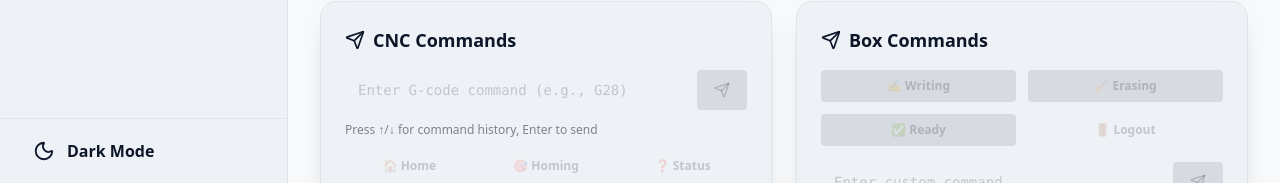
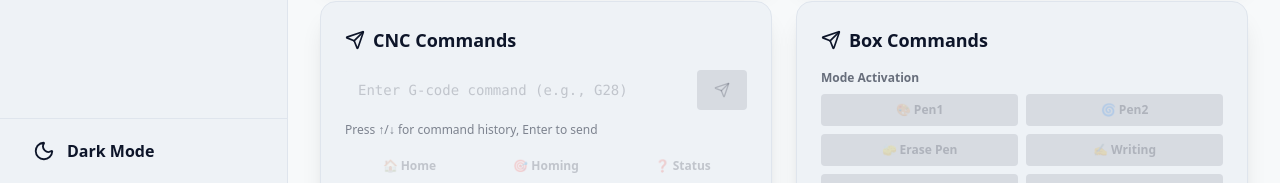
Before and after one commit to Osamaaaothman/fixed-Hardware, a React (Vite) app in the folder nexaboard/: page / in a window 1280 px wide. Shown: the part 617-800 px from the top of the page. Built offline with nearby package versions, Linux system fonts and the light colour scheme; no server answers.

Commit message:
refactor: Standardize localStorage key usage and enhance Box command interface

```diff
--- a/nexaboard/src/pages/StatusPage.jsx
+++ b/nexaboard/src/pages/StatusPage.jsx
@@ -128,8 +128,8 @@ const StatusPage = () => {
         setShowCncPortSelector(false);
         addCncLog("success", `Connected to ${selectedCncPort}`);
         // Save connection state to localStorage for persistence
-        localStorage.setItem('cncConnected', 'true');
-        localStorage.setItem('cncPort', selectedCncPort);
+        localStorage.setItem("cncConnected", "true");
+        localStorage.setItem("cncPort", selectedCncPort);
         await fetchCncStatus();
       } else {
         throw new Error(result.error || "Connection failed");
@@ -151,8 +151,8 @@ const StatusPage = () => {
         toast.success("Disconnected from CNC successfully", { id: toastId });
         addCncLog("info", "Disconnected from CNC");
         // Clear connection state from localStorage
-        localStorage.removeItem('cncConnected');
-        localStorage.removeItem('cncPort');
+        localStorage.removeItem("cncConnected");
+        localStorage.removeItem("cncPort");
         await fetchCncStatus();
       } else {
         throw new Error(result.error || "Disconnect failed");
@@ -257,8 +257,8 @@ const StatusPage = () => {
       toast.success("Connected to Box successfully", { id: toastId });
       setShowBoxPortSelector(false);
       // Save connection state to localStorage for persistence
-      localStorage.setItem('boxConnected', 'true');
-      localStorage.setItem('boxPort', selectedBoxPort);
+      localStorage.setItem("boxConnected", "true");
+      localStorage.setItem("boxPort", selectedBoxPort);
     } catch (error) {
       toast.error(error.message || "Failed to connect to Box", { id: toastId });
     } finally {
@@ -273,8 +273,8 @@ const StatusPage = () => {
       await disconnectBox();
       toast.success("Disconnected from Box successfully", { id: toastId });
       // Clear connection state from localStorage
-      localStorage.removeItem('boxConnected');
-      localStorage.removeItem('boxPort');
+      localStorage.removeItem("boxConnected");
+      localStorage.removeItem("boxPort");
     } catch (error) {
       toast.error(error.message || "Failed to disconnect from Box", {
         id: toastId,
@@ -405,11 +405,11 @@ const StatusPage = () => {
   useEffect(() => {
     const autoReconnect = async () => {
       // Check if CNC was previously connected
-      const cncWasConnected = localStorage.getItem('cncConnected') === 'true';
-      const savedCncPort = localStorage.getItem('cncPort');
+      const cncWasConnected = localStorage.getItem("cncConnected") === "true";
+      const savedCncPort = localStorage.getItem("cncPort");
 
       if (cncWasConnected && savedCncPort) {
-        console.log('[STATUS] Auto-reconnecting to CNC on', savedCncPort);
+        console.log("[STATUS] Auto-reconnecting to CNC on", savedCncPort);
         setSelectedCncPort(savedCncPort);
         try {
           const result = await connectSerial(savedCncPort);
@@ -418,30 +418,30 @@ const StatusPage = () => {
             toast.success(`Reconnected to CNC on ${savedCncPort}`);
           } else {
             // Connection failed, clear stored state
-            localStorage.removeItem('cncConnected');
-            localStorage.removeItem('cncPort');
+            localStorage.removeItem("cncConnected");
+            localStorage.removeItem("cncPort");
           }
         } catch (error) {
-          console.error('[STATUS] Auto-reconnect failed:', error);
-          localStorage.removeItem('cncConnected');
-          localStorage.removeItem('cncPort');
+          console.error("[STATUS] Auto-reconnect failed:", error);
+          localStorage.removeItem("cncConnected");
+          localStorage.removeItem("cncPort");
         }
       }
 
       // Check if Box was previously connected
-      const boxWasConnected = localStorage.getItem('boxConnected') === 'true';
-      const savedBoxPort = localStorage.getItem('boxPort');
+      const boxWasConnected = localStorage.getItem("boxConnected") === "true";
+      const savedBoxPort = localStorage.getItem("boxPort");
 
       if (boxWasConnected && savedBoxPort) {
-        console.log('[STATUS] Auto-reconnecting to Box on', savedBoxPort);
+        console.log("[STATUS] Auto-reconnecting to Box on", savedBoxPort);
         setSelectedBoxPort(savedBoxPort);
         try {
           await connectBox(savedBoxPort);
           toast.success(`Reconnected to Box on ${savedBoxPort}`);
         } catch (error) {
-          console.error('[STATUS] Box auto-reconnect failed:', error);
-          localStorage.removeItem('boxConnected');
-          localStorage.removeItem('boxPort');
+          console.error("[STATUS] Box auto-reconnect failed:", error);
+          localStorage.removeItem("boxConnected");
+          localStorage.removeItem("boxPort");
         }
       }
     };
@@ -1027,49 +1027,152 @@ const StatusPage = () => {
                 Box Commands
               </h3>
 
-              {/* Preset Commands */}
-              <div className="grid grid-cols-2 gap-3 mb-4">
+              {/* Mode Commands */}
+              <div className="space-y-4">
+                <div>
+                  <p className="text-xs text-base-content/60 mb-2 font-semibold">
+                    Mode Activation
+                  </p>
+                  <div className="grid grid-cols-2 gap-2">
+                    <button
+                      onClick={() => handleSendBoxCommand("pen1")}
+                      disabled={!boxStatus.connected}
+                      className="btn btn-sm btn-outline btn-primary gap-1"
+                    >
+                      🎨 Pen1
+                    </button>
+                    <button
+                      onClick={() => handleSendBoxCommand("pen2")}
+                      disabled={!boxStatus.connected}
+                      className="btn btn-sm btn-outline btn-primary gap-1"
+                    >
+                      🌀 Pen2
+                    </button>
+                    <button
+                      onClick={() => handleSendBoxCommand("erasing_pen")}
+                      disabled={!boxStatus.connected}
+                      className="btn btn-sm btn-outline btn-warning gap-1"
+                    >
+                      🧽 Erase Pen
+                    </button>
                     <button
                       onClick={() => handleSendBoxCommand("writing")}
                       disabled={!boxStatus.connected}
-                  className="btn btn-primary btn-sm gap-2"
+                      className="btn btn-sm btn-outline btn-info gap-1"
                     >
                       ✍️ Writing
                     </button>
-
                     <button
                       onClick={() => handleSendBoxCommand("erasing")}
                       disabled={!boxStatus.connected}
-                  className="btn btn-warning btn-sm gap-2"
+                      className="btn btn-sm btn-outline btn-error gap-1"
                     >
                       🧹 Erasing
                     </button>
+                    <button
+                      onClick={() => handleSendBoxCommand("screenshot")}
+                      disabled={!boxStatus.connected}
+                      className="btn btn-sm btn-outline btn-accent gap-1"
+                    >
+                      📷 Screenshot
+                    </button>
+                  </div>
+                </div>
 
+                <div>
+                  <p className="text-xs text-base-content/60 mb-2 font-semibold">
+                    Mode Exit
+                  </p>
+                  <div className="grid grid-cols-2 gap-2">
+                    <button
+                      onClick={() => handleSendBoxCommand("exit_pen1")}
+                      disabled={!boxStatus.connected}
+                      className="btn btn-xs btn-ghost gap-1"
+                    >
+                      ↩️ Exit Pen1
+                    </button>
+                    <button
+                      onClick={() => handleSendBoxCommand("exit_pen2")}
+                      disabled={!boxStatus.connected}
+                      className="btn btn-xs btn-ghost gap-1"
+                    >
+                      ↩️ Exit Pen2
+                    </button>
+                    <button
+                      onClick={() => handleSendBoxCommand("exit_erasing_pen")}
+                      disabled={!boxStatus.connected}
+                      className="btn btn-xs btn-ghost gap-1"
+                    >
+                      ↩️ Exit Erase Pen
+                    </button>
+                    <button
+                      onClick={() => handleSendBoxCommand("exit_writing")}
+                      disabled={!boxStatus.connected}
+                      className="btn btn-xs btn-ghost gap-1"
+                    >
+                      ↩️ Exit Writing
+                    </button>
+                    <button
+                      onClick={() => handleSendBoxCommand("exit_erasing")}
+                      disabled={!boxStatus.connected}
+                      className="btn btn-xs btn-ghost gap-1"
+                    >
+                      ↩️ Exit Erasing
+                    </button>
+                    <button
+                      onClick={() => handleSendBoxCommand("exit_screenshot")}
+                      disabled={!boxStatus.connected}
+                      className="btn btn-xs btn-ghost gap-1"
+                    >
+                      ↩️ Exit Screenshot
+                    </button>
+                  </div>
+                </div>
+
+                <div>
+                  <p className="text-xs text-base-content/60 mb-2 font-semibold">
+                    System Control
+                  </p>
+                  <div className="grid grid-cols-2 gap-2">
                     <button
                       onClick={() => handleSendBoxCommand("ready")}
                       disabled={!boxStatus.connected}
-                  className="btn btn-info btn-sm gap-2"
+                      className="btn btn-sm btn-success gap-1"
                     >
                       ✅ Ready
                     </button>
-
                     <button
                       onClick={() => handleSendBoxCommand("exiting")}
                       disabled={!boxStatus.connected}
-                  className="btn btn-ghost btn-sm gap-2"
+                      className="btn btn-sm btn-warning gap-1"
                     >
                       🚪 Logout
                     </button>
+                    <button
+                      onClick={() => handleSendBoxCommand("locked")}
+                      disabled={!boxStatus.connected}
+                      className="btn btn-sm btn-error gap-1 col-span-2"
+                    >
+                      🔒 Force Lock
+                    </button>
+                  </div>
+                </div>
               </div>
 
               {/* Custom Command Input */}
-              <form onSubmit={handleSendCustomBoxCommand} className="space-y-3">
+              <form
+                onSubmit={handleSendCustomBoxCommand}
+                className="mt-4 space-y-2"
+              >
+                <p className="text-xs text-base-content/60 font-semibold">
+                  Custom Command
+                </p>
                 <div className="flex gap-2">
                   <input
                     type="text"
                     value={boxCommand}
                     onChange={(e) => setBoxCommand(e.target.value)}
-                    placeholder="Enter custom command"
+                    placeholder="e.g., pen1, writing, ready"
                     className="input input-bordered flex-1 font-mono text-sm"
                     disabled={!boxStatus.connected}
                   />
@@ -1081,6 +1184,9 @@ const StatusPage = () => {
                     <Send className="w-4 h-4" />
                   </button>
                 </div>
+                <p className="text-xs text-base-content/50">
+                  Commands are case-sensitive (use lowercase)
+                </p>
               </form>
 
               {!boxStatus.connected && (
```
Lines whose indentation alone changed are shown as unchanged.
